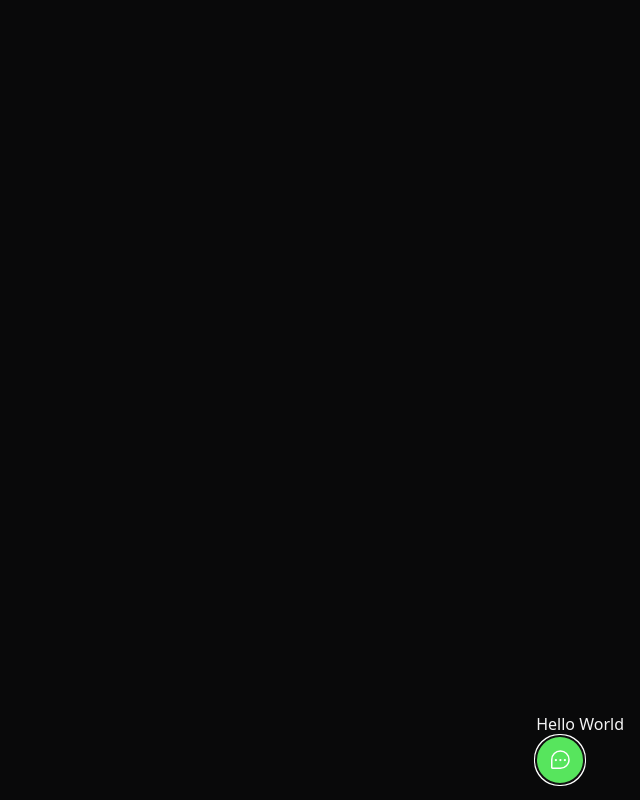
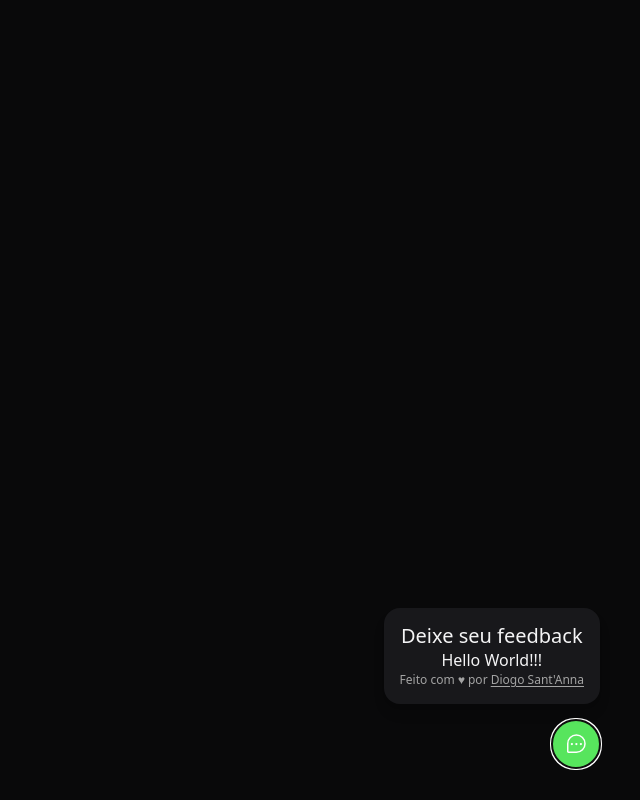
Before and after one commit to dihsantanna/feedback-widget, a React (Vite) app: page / in a window 1280 px wide. Both pictures are taken after a click on the button "Feedback". Shown: the whole page, without its empty margins (640-1280 px from the left). Built offline with nearby package versions, Linux system fonts and the light colour scheme.

Commit message:
feat: continua contrução do componente WidgetForm

```diff
--- a/src/components/Widget.tsx
+++ b/src/components/Widget.tsx
@@ -1,11 +1,12 @@
 import React from 'react'
 import { ChatTeardropDots } from 'phosphor-react';
 import { Popover } from '@headlessui/react';
+import WidgetForm from './WidgetForm';
 
 export default function Widget() {
   return (
     <Popover className="widget-container">
-      <Popover.Panel>Hello World</Popover.Panel>
+      <Popover.Panel><WidgetForm /></Popover.Panel>
       <Popover.Button className="button-chat group">
         <ChatTeardropDots className="icon-chat" />
         <span className="feedback">
--- a/src/components/WidgetForm.tsx
+++ b/src/components/WidgetForm.tsx
@@ -2,6 +2,14 @@ import React from 'react'
 
 export default function WidgetForm() {
   return (
-    <div className="wg-form-container"></div>
+    <div className="wg-form-container">
+      <header className="wg-header">
+        <span>Deixe seu feedback</span>
+      </header>
+      <p>Hello World!!!</p>
+      <footer className="wg-footer">
+        Feito com ♥ por <a href="https://github.com/dihsantanna">{ `Diogo Sant'Anna` }</a>
+      </footer>
+    </div>
   )
 }
--- a/src/global.css
+++ b/src/global.css
@@ -7,7 +7,7 @@ body {
 }
 
 .widget-container {
-  @apply absolute bottom-4 right-4;
+  @apply absolute bottom-4 right-4 md:bottom-8 md:right-10 flex flex-col items-end;
 }
 
 .button-chat {
@@ -21,3 +21,19 @@ body {
 .feedback {
   @apply max-w-0 overflow-hidden group-hover:max-w-xs transition-all duration-700 ease-linear;
 }
+
+.wg-form-container {
+  @apply bg-zinc-900 p-4 relative rounded-2xl mb-4 flex flex-col items-center shadow-lg w-[calc(100vw-2rem)] md:w-auto;
+}
+
+.wg-header {
+  @apply text-xl leading-6;
+}
+
+.wg-footer {
+  @apply text-xs text-neutral-400;
+}
+
+.wg-footer a {
+  @apply underline underline-offset-2;
+}
```
